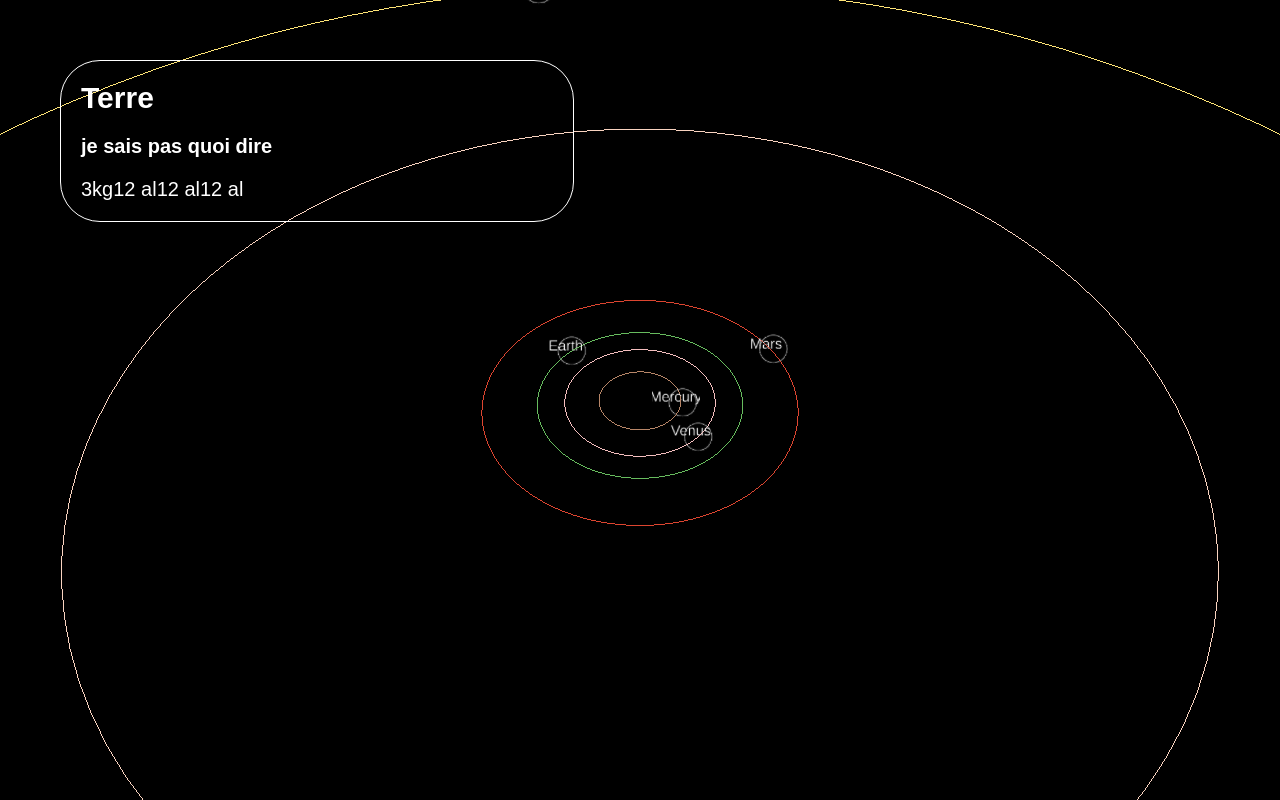
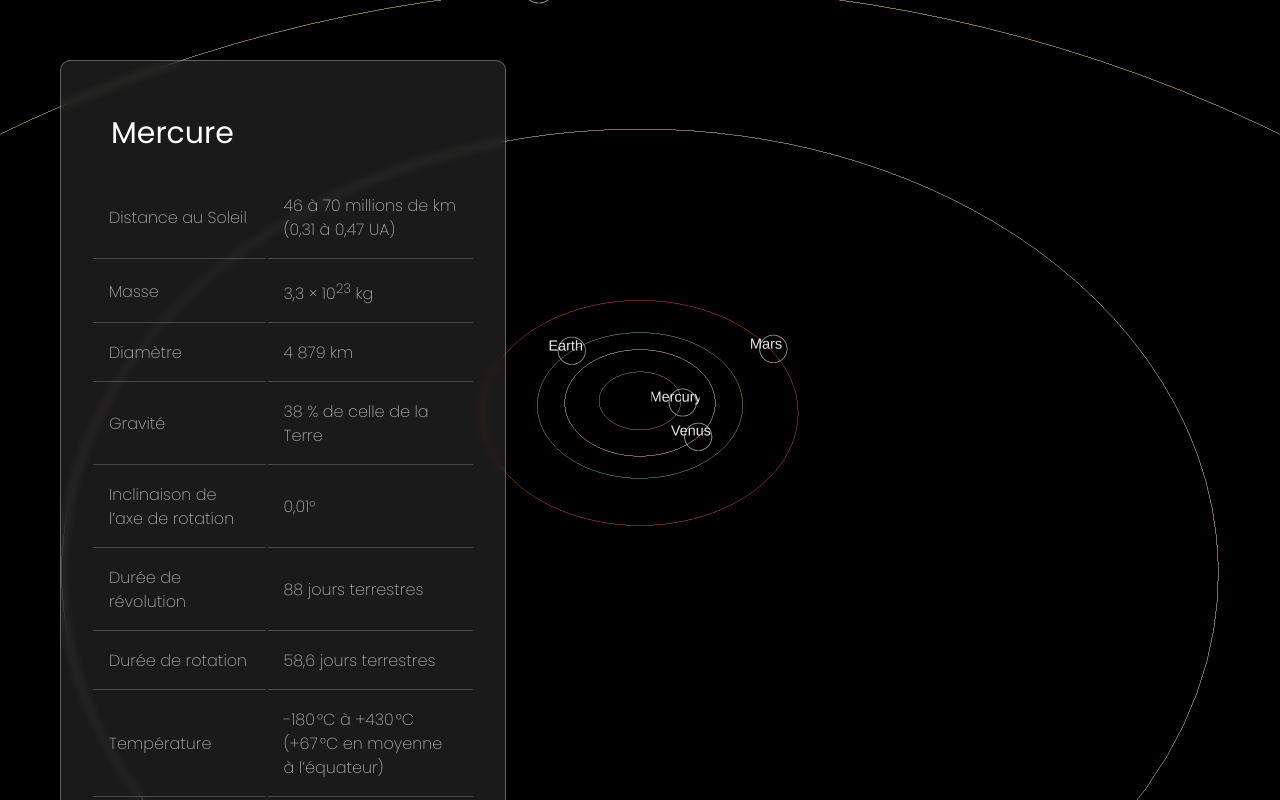
Before and after one commit to paulinovart/Rendu-workshop-3js, a website built with Vite: page index.html in a window 1280 px wide. Built offline with nearby package versions, Linux system fonts and the light colour scheme; files whose address does not match are found by name; a web font is replaced by a local one.

Commit message:
add of style for planet infos

```diff
--- a/index.html
+++ b/index.html
@@ -1,20 +1,60 @@
 <html lang="en">
   <head>
-    <meta charset="UTF-8">
-    <meta name="viewport" content="width=device-width, initial-scale=1.0">
+    <meta charset="UTF-8" />
+    <meta name="viewport" content="width=device-width, initial-scale=1.0" />
     <title>Rendu workshop 3js</title>
-    <link rel="stylesheet" href="style.css">
+    <link rel="stylesheet" href="style.css" />
+    <link href="https://fonts.googleapis.com/css2?family=Pixelify+Sans:wght@400..700&family=Poppins:ital,wght@0,100;0,200;0,300;0,400;0,500;0,600;0,700;0,800;0,900;1,100;1,200;1,300;1,400;1,500;1,600;1,700;1,800;1,900&family=Sigmar&display=swap" rel="stylesheet">
     <style>
-        body{margin: 0;}
+      body {
+        margin: 0;
+      }
     </style>
   </head>
   <body>
     <div class="infos-container">
-<h1>Terre</h1>
-<h2>je sais pas quoi dire</h2>
-<p class="infos-planete"><span class="masse">3kg</span><span class="distance">12 al</span><span class="distance">12 al</span><span class="distance">12 al</span></p>
-<p></p>
-<p ></p>
+        <h1>Mercure</h1>
+      <table data-fr-js-table-element="true" class="info-container-table">
+        <tbody>
+          <tr>
+            <td>Distance au Soleil<strong> </strong></td>
+            <td>46 à 70 millions de km (0,31 à 0,47 UA)</td>
+          </tr>
+
+          <tr>
+            <td>Masse</td>
+            <td>3,3 × 10<sup>23</sup> kg </td>
+          </tr>
+          <tr>
+            <td>Diamètre</td>
+            <td>4 879 km </td>
+          </tr>
+          <tr>
+            <td>Gravité</td>
+            <td>38 % de celle de la Terre</td>
+          </tr>
+          <tr>
+            <td>Inclinaison de l’axe de rotation</td>
+            <td>0,01°</td>
+          </tr>
+          <tr>
+            <td>Durée de révolution</td>
+            <td>88 jours terrestres</td>
+          </tr>
+          <tr>
+            <td>Durée de rotation</td>
+            <td>58,6 jours terrestres</td>
+          </tr>
+          <tr>
+            <td>Température</td>
+            <td>-180 °C à +430 °C (+67 °C en moyenne à l’équateur)</td>
+          </tr>
+          <tr id="no-underline">
+            <td>Nombre de lunes connues</td>
+            <td>0</td>
+          </tr>
+        </tbody>
+      </table>
     </div>
     <script type="module" src="main.js"></script>
   </body>
--- a/main.js
+++ b/main.js
@@ -118,7 +118,7 @@ function initRenderer() {
   renderer.domElement.classList.add("renderer");
 
   document.body.appendChild(renderer.domElement);
-
+  renderer.setPixelRatio(2);
   renderer.setAnimationLoop(animate);
 }
 
@@ -300,7 +300,7 @@ ORBITES TRY FOR EACH
     const planetMaterial = new THREE.MeshPhysicalMaterial({
       //color: orbit.color,
       map: planetTexture,
-      roughnessMap : planetTextureRoughness ,
+      roughnessMap : planetTextureRoughness,
       // normalmap => fausser des reliefs
 
     });
--- a/style.css
+++ b/style.css
@@ -1,18 +1,38 @@
 .infos-container{
+
     z-index: 10;
     position: absolute;
-    background-color: none;
-    width: 40vw;
+    width: 30vw;
     color: white;
-    border: 1px solid white;
     border-radius: 40px;
    top: 60px;
    left: 60px;
+   border-radius: 10px;
+   align-items: center;
+   justify-content: center;
+   padding: 30px;
+
+  /*glass effect*/
+
+  background: rgba(255, 255, 255, 0.1);
+box-shadow: 0 4px 30px rgba(0, 0, 0, 0.1);
+backdrop-filter: blur(5px);
+-webkit-backdrop-filter: blur(5px);
+border: 1px solid rgba(255, 255, 255, 0.3);
 
 }
-h1{margin-top: 20px;
+
+
+
+h1{
+    margin-top: 20px;
     margin-left: 20px;
-font-size: 30px;}
+    font-size: 30px;
+    font-family: "Poppins", sans-serif;
+    font-weight: 400;
+    font-style: normal;
+
+}
 h2{margin-top: 20px;
     margin-left: 20px;
     font-size: 20px;}
@@ -22,8 +42,38 @@ p{margin-top: 20px;
 
 *{
     background-color: none;
-    font-family: Arial, Helvetica, sans-serif;
+
 }
+
+
+td{
+    padding: 1rem;
+}
+
+td{
+    border: 0;
+    color: rgba(255, 255, 255, 0.656);
+    display: table-cell;
+    font-size: 1rem;
+    line-height: 1.5rem;
+    padding: 1rem;
+    text-align: left;
+    vertical-align: middle;
+    border-bottom: 1px solid rgba(255, 255, 255, 0.2);
+    font-family: "Poppins", sans-serif;
+    font-weight: 200;
+    font-style: normal;
+
+}
+
+#no-underline{
+    border-bottom: 0px;
+}
+
+tr{
+    border-bottom: 1px solid rgba(255, 255, 255, 0.656);
+}
+
 
 
 .renderer{
```
Lines whose indentation alone changed are shown as unchanged.
